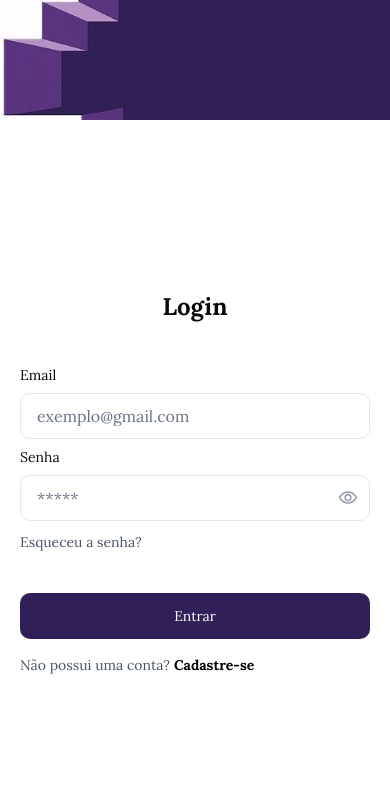
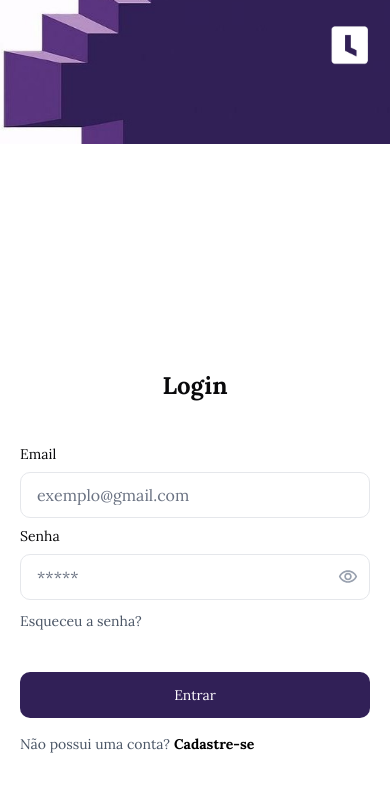
Before and after one commit to Francine02/Lectify, a Next.js app: page /login in a window 390 px wide. Shown: the top 792 px of the page. Built offline with nearby package versions, Linux system fonts and the light colour scheme; no server answers.

Commit message:
style: changed responsiveness and added Logo

```diff
--- a/src/app/(public)/layout.tsx
+++ b/src/app/(public)/layout.tsx
@@ -1,14 +1,17 @@
+import { Logo } from '@/components/Logo';
+
 export default function Layout({ children }: { children: React.ReactNode }) {
   return (
     <main className="grid grid-cols-1 md:grid-cols-2 h-screen overflow-auto">
-      <section className="order-2 md:order-1 mx-auto md:m-auto w-full px-5 max-w-md 2x1:max-w-lg">
+      <section className="order-2 md:order-1 m-auto w-full px-5 max-w-md 2x1:max-w-lg py-6">
         {children}
       </section>
 
-      <section className="bg-purple-700 flex-end h-30 md:h-screen order-1 md:order-2">
+      <section className="relative bg-purple-700 order-1 md:order-2 h-36 md:h-full">
+        <Logo className="absolute right-5 lg:right-10 top-6 z-10" />
         <img
           src="/assets/background.jpeg"
-          className="w-full h-full object-cover md:object-contain object-left"
+          className="absolute inset-0 w-full h-full md:object-fill object-cover"
         />
       </section>
     </main>
```
